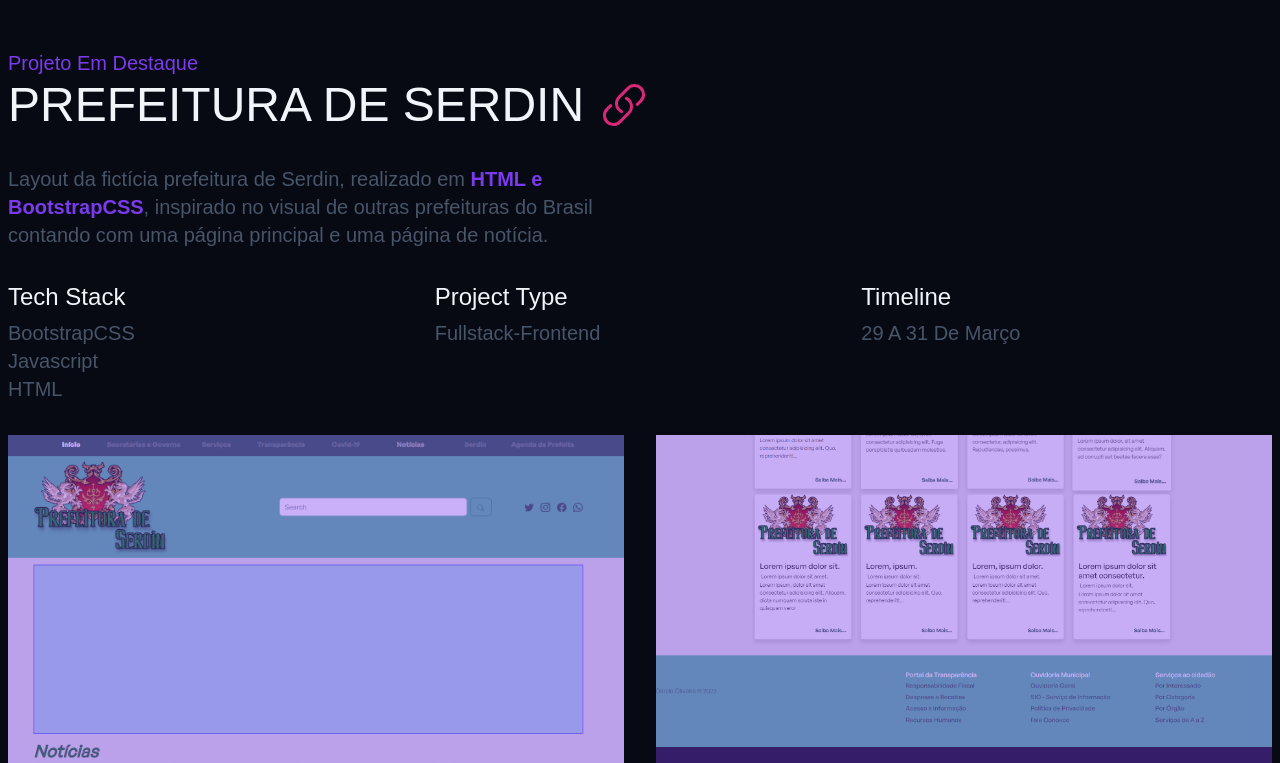
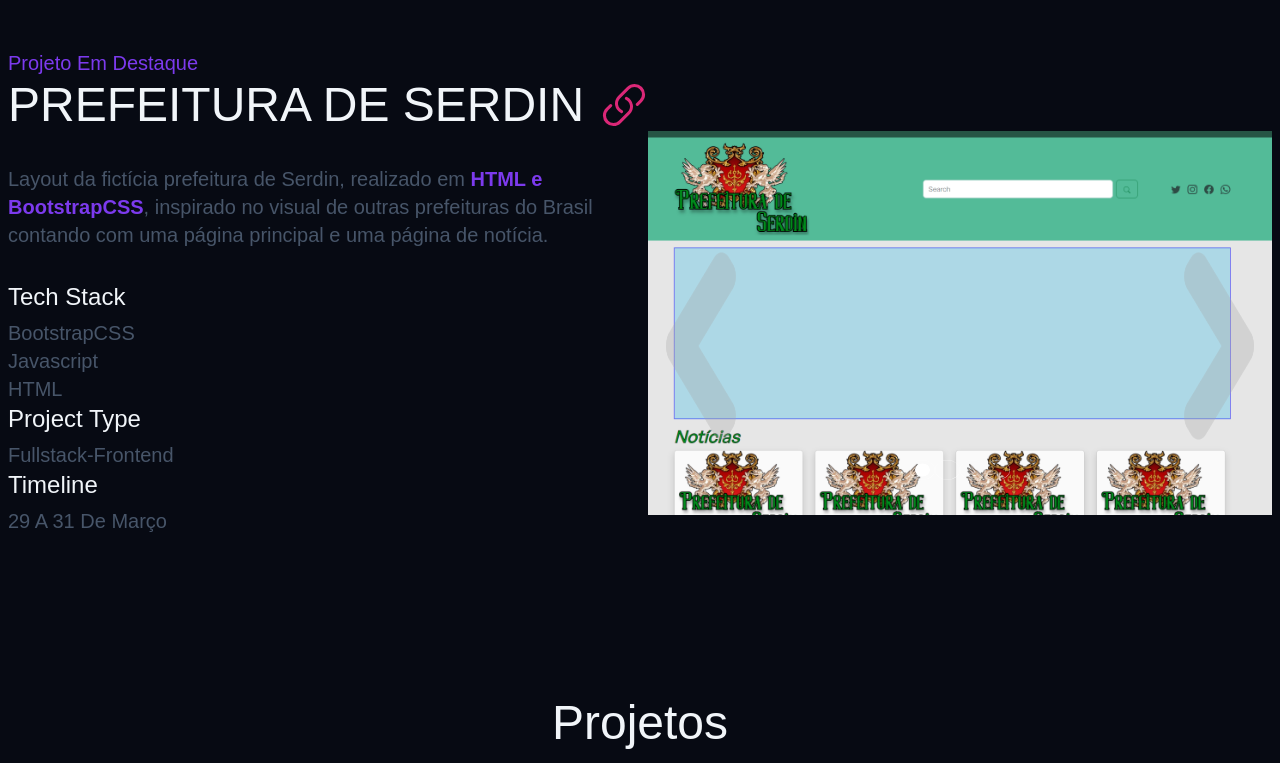
Before and after one commit to flashqueen/Portfolio, a Vue app: page / in a window 1280 px wide. Shown: the part 1960-2723 px from the top of the page. Built offline with nearby package versions, Linux system fonts and the light colour scheme; a web font is replaced by a local one.

Commit message:
Slide e curriculo baixável

```diff
--- a/src/components/Navbar.vue
+++ b/src/components/Navbar.vue
@@ -26,7 +26,7 @@
           </button>
         </li>
         <li>
-          <a class="header__resume btn" href="#">Currículo</a>
+          <a class="header__resume btn" href="/archives/Currículo_Danilo_Oliveira.pdf" download>Currículo</a>
         </li>
       </ul>
       <button class="header__bars" @click="mobileNavig()">
@@ -100,9 +100,9 @@ export default {
     };
   },
 
-  mounted() {
-    this.persistLightMode();
-  },
+  // mounted() {
+  //   this.persistLightMode();
+  // },
 
   methods: {
     mobileNavig() {
@@ -144,12 +144,12 @@ export default {
         });
       }
     },
-    persistLightMode() {
-      //State
-      const theme = localStorage.getItem("theme");
-      //On Mount
-      theme && document.body.classList.add(theme);
-    },
+    // persistLightMode() {
+    //   //State
+    //   const theme = localStorage.getItem("theme");
+    //   //On Mount
+    //   theme && document.body.classList.add(theme);
+    // },
   },
 };
 </script>
--- /dev/null
+++ b/src/components/SlideShow.vue
@@ -0,0 +1,167 @@
+<template>
+  <div class="slide" v-bind:class="[whereAmI]">
+    <img v-bind:src="img" alt="img" class="slide-img">
+    <div class="slide-bullets">
+        <div v-for="n in count" :key="n" class="slide-bullet" v-bind:class="{'bullet-on' :n === currentId ? true : false}">
+        </div>
+    </div>
+    <div class="right-arrow" @click="$emit('direction', 'right')">
+        <div class="arrow-pos-div">
+            <img src="/arrow.png" alt="arrow" class="right-arrow-pic"/>
+        </div>
+    </div>
+    <div class="left-arrow" @click="$emit('direction', 'left')">
+        <div class="arrow-pos-div">
+            <img src="/arrow.png" alt="arrow" class="left-arrow-pic"/>
+        </div>
+    </div>
+  </div>
+</template>
+
+<script>
+export default {
+    name: "SlideShow",
+    props: ["data", "img", "myId", "currentId","count"],
+    computed: {
+        whereAmI: function() {
+            if(this.myId > this.currentId){
+                return{
+                    "slide-right": true,
+                    "slide-left": false,
+                }
+            }else if(this.myId < this.currentId) {
+                return {
+                    "slide-right": false,
+                    "slide-left": true,
+                }
+            }else {
+                return {
+                    "slide-right": false,
+                    "slide-left": false,
+                }
+            }
+        }
+    }
+}
+</script>
+
+<style>
+.slide{
+    width: 100%;
+    position: absolute;
+    top: 50%;
+    left: 50%;
+    transform: translate(-50%, -50%);
+    opacity: 1;
+    /* background-color: blueviolet; */
+    height: 48vh;
+}
+
+.slide-right {
+    opacity: 0;
+    visibility: hidden;
+}
+
+.slide-left {
+    opacity: 0;
+    visibility: hidden;
+}
+
+.slide-img{
+    width: 100%;
+    height: 100%;
+    object-fit: cover;
+}
+
+.right-arrow {
+    position: absolute;
+    right: 10px;
+    top: 30%;
+    height: 200px;
+    width: 75px;
+    /* background-color: rgba(255, 255, 255, 0.3); */
+}
+
+.left-arrow {
+    position: absolute;
+    left: 10px;
+    top: 30%;
+    height: 200px;
+    width: 75px;
+    /* background-color: rgba(255, 255, 255, 0.3); */
+}
+
+.arrow-pos-div {
+    position: relative;
+    width: 100%;
+    height: 100%;
+}
+
+.right-arrow-pic {
+    position: absolute;
+    top: 50%;
+    left: 80%;
+    transform: translate(-50%, -50%);
+    width: 60%;
+    height: 250px;
+    filter: invert(90%);
+    opacity: 0.3;
+    transition: .5s;
+}
+
+.right-arrow-pic:hover {
+    opacity: 1;
+}
+
+.left-arrow-pic {
+    position: absolute;
+    top: 50%;
+    left: 20%;
+    transform: translate(-50%, -50%) rotate(180deg);
+    width: 60%;
+    height: 250px;
+    filter: invert(90%);
+    opacity: 0.3;
+    transition: .5s;
+}
+
+.left-arrow-pic:hover {
+    opacity: 1;
+}
+
+.slide-bullets{
+    height: 11px;
+    position: absolute;
+    top: 100%;
+    left: 50%;
+    transform: translate(-50%, -60px) scale(0.1);
+    display: flex;
+}
+
+.slide-bullet{
+    height: 200px;
+    border-radius: 50%;
+    background-color: transparent;
+    border: 3px solid #fff;
+    position: relative;
+}
+
+.slide-bullet::after {
+    position: absolute;
+    top: 50%;
+    left: 50%;
+    transform: translate(-50%, -50%) scale(0);
+    content: "";
+    width: 150px;
+    height: 130px;
+    border-radius: 50%;
+    background-color: #fff;
+    opacity: 0;
+    transition: 1s;
+}
+
+.bullet-on:after{
+    transform: translate(-50%, -50%) scale(1);
+    opacity: 1;
+}
+</style>
--- a/src/views/Home.vue
+++ b/src/views/Home.vue
@@ -151,6 +151,7 @@
         </p>
         <div class="featured__info-container">
           <div>
+            <div>
               <h3 class="featured__label">Tech stack</h3>
               <ul class="featured__tech-stack">
                 <li class="featured__info">BootstrapCSS</li>
@@ -167,7 +168,19 @@
               <p class="featured__info">29 a 31 de Março</p>
             </div>
           </div>
-        <div class="featured__img-container">
+          <div class="slide-show ">
+            <SlideShow v-for="(data, index) in slideData"
+              :key="index"
+              v-bind:img="slideData[index].img"
+              v-bind:myId="index + 1"
+              v-bind:currentId="currentId"
+              v-bind:count="slideCounts"
+              v-on:direction="dir"
+              />
+          </div>
+        </div>
+        <!-- <div class="featured__img-container">
+
           <div class="featured__img-wrapper">
             <img
               class="lazy loading"
@@ -216,7 +229,7 @@
               alt="Prefeitura de Serdin rodapé celular"
             />
           </div>
-        </div>
+        </div> -->
       </section>
       <section class="work container section">
         <h2 class="work__title">Projetos</h2>
@@ -352,12 +365,53 @@
 
 <script>
 import lazyLoading from "../utils/lazy-loading";
+import SlideShow from "../components/SlideShow.vue";
 
 export default {
   name: "Home",
+  components: {
+    SlideShow
+  },
+  methods: {
+    dir: function(myDir) {
+      if(myDir === "right") {
+        if(this.currentId < this.slideCounts){
+          this.currentId += 1;
+        }else {
+          this.currentId = 1;
+        }
+      } else {
+        if(this.currentId > 1) {
+          this.currentId -= 1;
+        } else {
+          this.currentId = this.slideCounts;
+        }
+      }
+    }
+  },
   mounted() {
     lazyLoading();
   },
+  data: function() {
+    return{
+      slideCounts: 4,
+      currentId: 1,
+      slideData: [
+        {
+          img: "/prefeitura_header1.PNG"
+        },
+        {
+          img: "/prefeitura_footer2.PNG"
+        },
+        {
+          img: "/prefeitura_noticia3.PNG"
+        },
+        {
+          img: "/prefeitura_noticia4.PNG"
+        },
+      ]
+    }
+  }
 };
 </script>
 
@@ -518,6 +572,7 @@ export default {
 
 .featured__info-container {
   display: flex;
+  flex-direction:row;
   flex-wrap: wrap;
   gap: 1rem;
 }
@@ -532,6 +587,11 @@ export default {
   display: grid;
   grid-template-columns: repeat(auto-fit, minmax(300px, 1fr));
   grid-gap: 1rem;
+}
+
+.slide-show {
+  width: 100%;
+  height: 10ch;
 }
 
 .featured__img-wrapper {
```
Also changed, not shown: public/arrow.png (added), 1 other file (tests, documents, lock files or other folders). Lines whose indentation alone changed are shown as unchanged.
